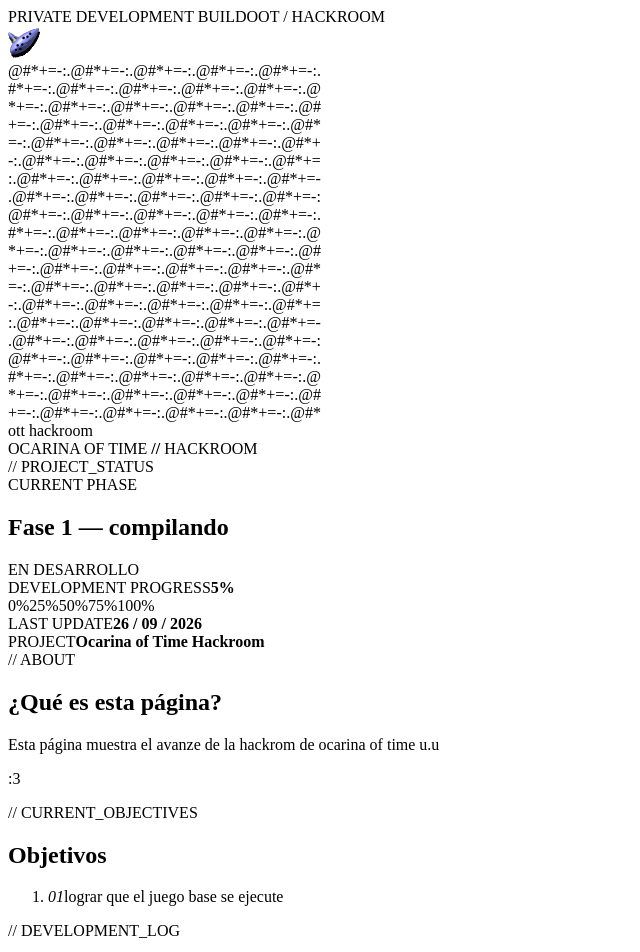
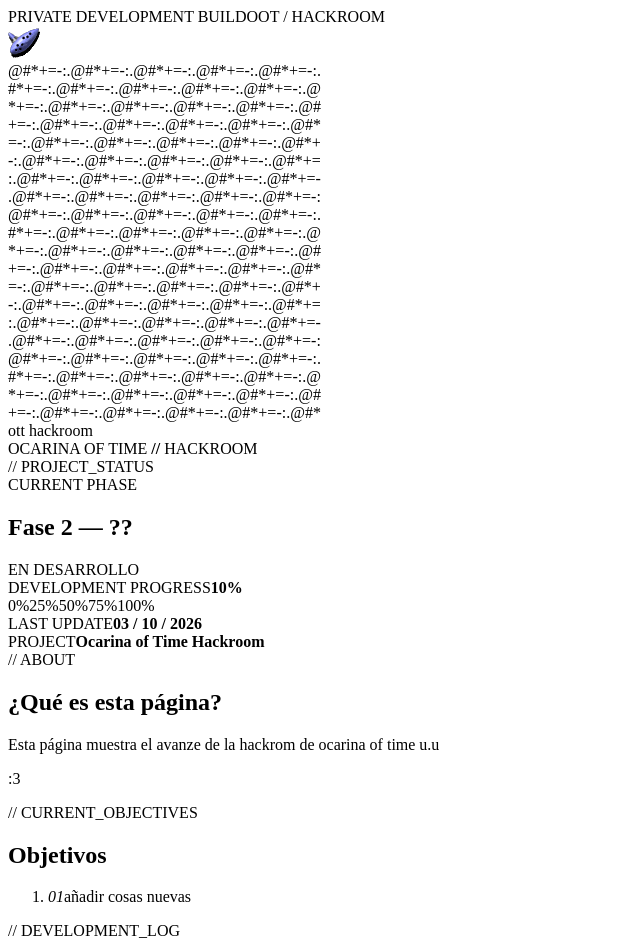
Before and after one commit to michiDL/oot-hackroom, a React (Vite) app: page / in a window 1280 px wide. Shown: the top 952 px of the page, without its empty margins (0-640 px from the left). Built offline with nearby package versions, Linux system fonts and the light colour scheme; the HTML template or start-up script is replaced by a standard one.

Commit message:
Actualizo la pagina

```diff
--- a/src/projectData.js
+++ b/src/projectData.js
@@ -1,9 +1,9 @@
 // ===== EDITA ESTA PARTE PARA ACTUALIZAR EL PROYECTO =====
 export const project = {
-  progress: 5,
-  phase: "Fase 1 — compilando",
+  progress: 10,
+  phase: "Fase 2 — ??",
   status: "EN DESARROLLO",
-  lastUpdate: "26 / 09 / 2026",
+  lastUpdate: "03 / 10 / 2026",
 
   description:
     "Esta página muestra el avanze de la hackrom de ocarina of time u.u",
@@ -12,11 +12,12 @@
     ":3",
 
   objectives: [
-    "lograr que el juego base se ejecute",
+    "añadir cosas nuevas",
   ],
 
   credits: [
     ["Michixdl", "Desarrollo / Hackroom"],
+    ["goonerbro0232_31558", " algunas texturas c:"],
     ["Bluesky", "Créditos / Referencia"]
   ]
 };
```
Also changed, not shown: 4 other files (tests, documents, lock files or other folders).
